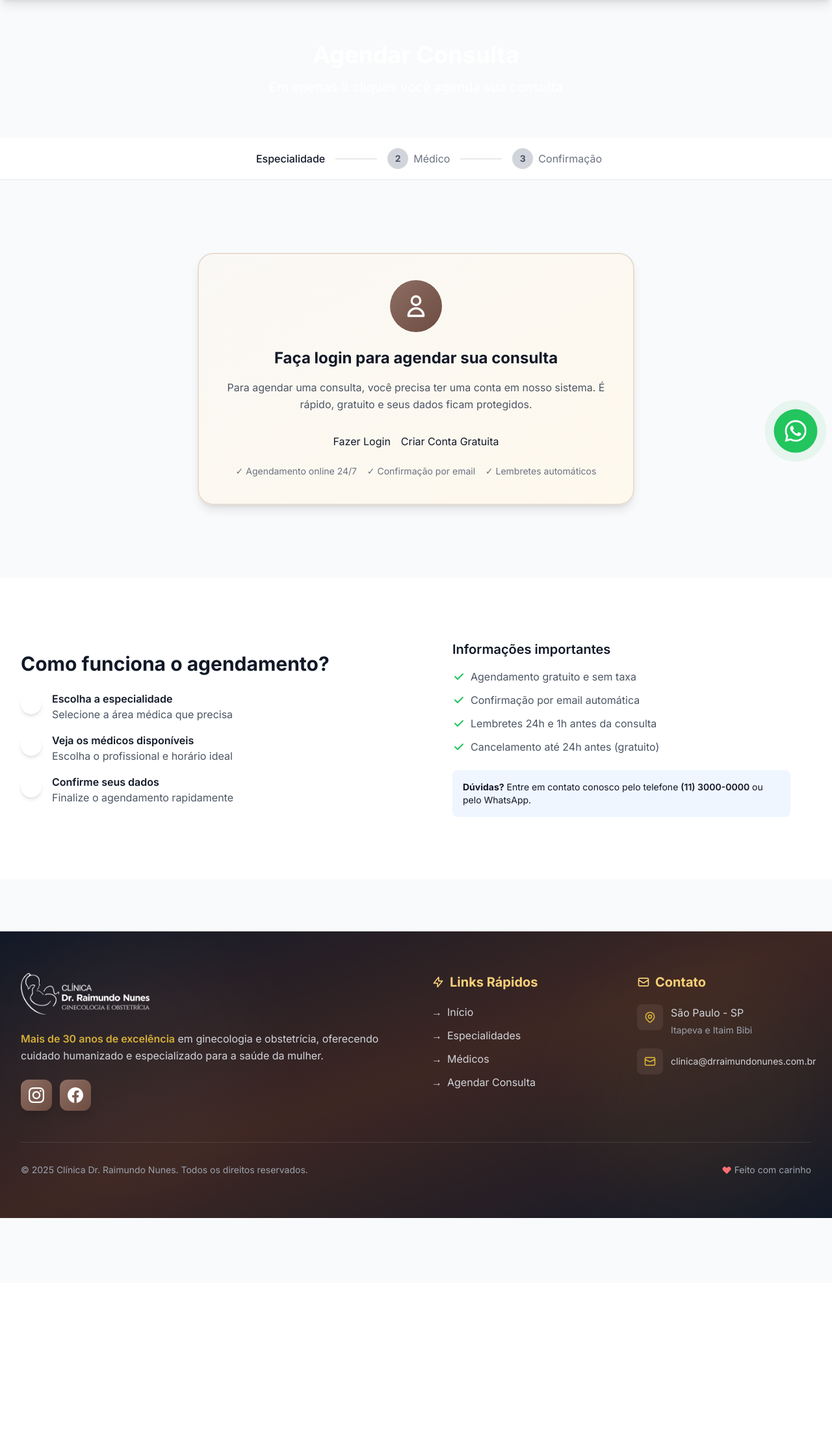
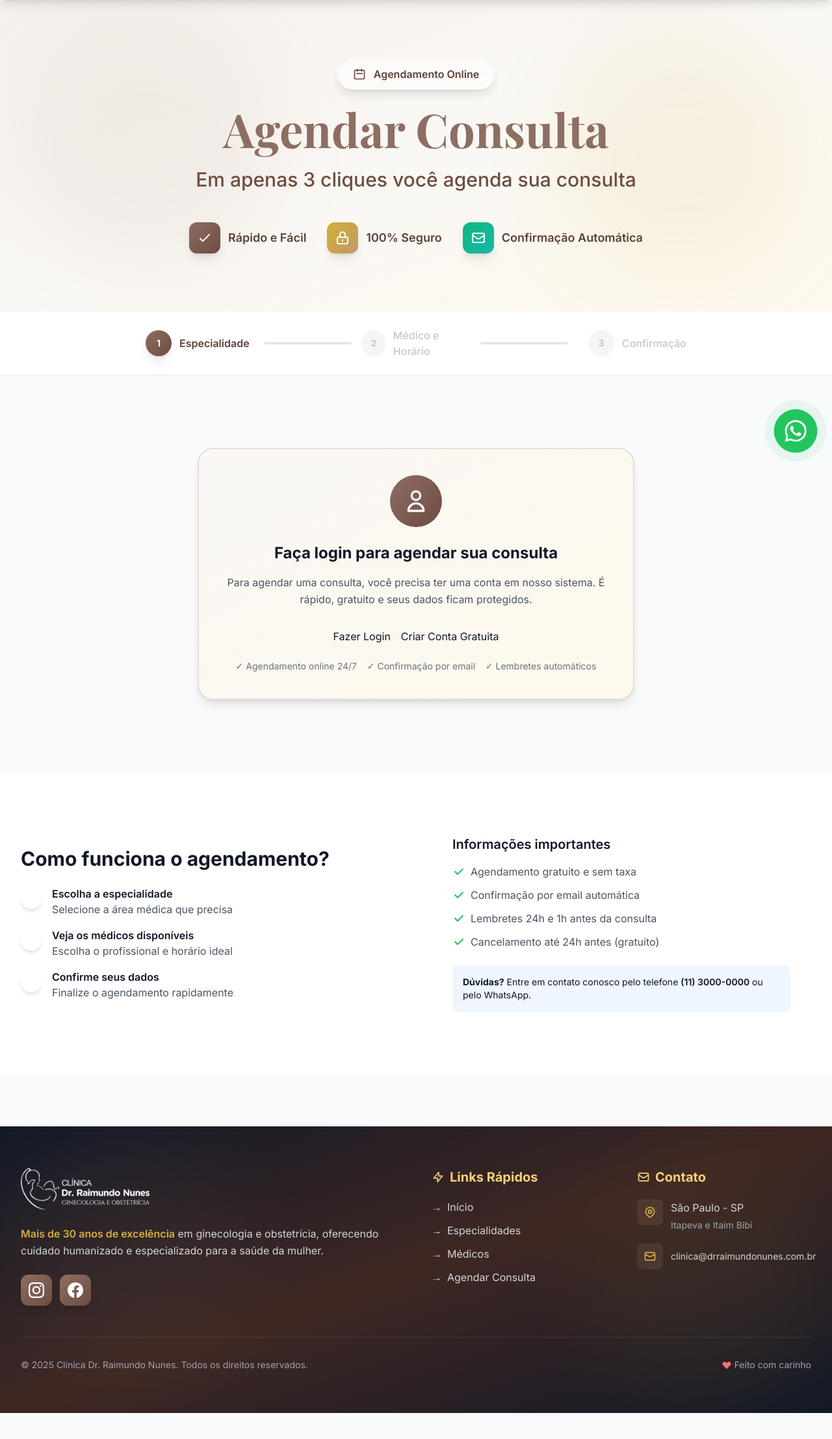
Before and after one commit to lsfrenzel/clinica_raimundo, a Flask app: page /appointments/agendar in a window 1280 px wide. Shown: the part 81-2295 px from the top of the page at 65% size. Before the commit the page ends 1955 px from the top, so only its background shows below. Run offline with Flask 3, Linux system fonts and the light colour scheme; data that the repository does not hold is empty; some libraries are stand-ins or nearby versions.

Commit message:
Update appointment page design and doctor ordering
Modify `agendar.html` to change text color and improve page design. Reorder doctor listings and add images to the "Meet Our Team" section in the doctor's page.

Replit-Commit-Author: Agent
Replit-Commit-Session-Id: 1837ddff-fe8b-4ca3-89cd-8aa825d5407a
Replit-Commit-Checkpoint-Type: intermediate_checkpoint
Replit-Commit-Screenshot-Url: https://storage.googleapis.com/screenshot-production-us-central1/2f3f1a91-d1de-4360-afe7-7d01dda6adef/1837ddff-fe8b-4ca3-89cd-8aa825d5407a/4uOZU6W

```diff
--- a/app/templates/appointments/agendar.html
+++ b/app/templates/appointments/agendar.html
@@ -4,30 +4,88 @@
 
 {% block content %}
 <!-- Hero Section -->
-<section class="clinic-gradient text-white py-16">
-    <div class="max-w-7xl mx-auto px-4 sm:px-6 lg:px-8 text-center">
-        <h1 class="text-4xl font-bold mb-4">Agendar Consulta</h1>
-        <p class="text-xl font-medium text-white">Em apenas 3 cliques você agenda sua consulta</p>
+<section class="relative overflow-hidden min-h-[60vh] flex items-center bg-gradient-to-br from-primary-100 via-primary-50 to-accent-50">
+    <!-- Decorative Background -->
+    <div class="absolute inset-0 opacity-10">
+        <div class="absolute w-96 h-96 bg-primary-400 rounded-full blur-3xl top-10 left-10 animate-float"></div>
+        <div class="absolute w-96 h-96 bg-accent-400 rounded-full blur-3xl bottom-10 right-10 animate-float" style="animation-delay: 2s;"></div>
+    </div>
+
+    <div class="max-w-7xl mx-auto px-4 sm:px-6 lg:px-8 text-center relative z-10" data-aos="fade-up">
+        <div class="mb-6">
+            <div class="inline-flex items-center bg-white/60 backdrop-blur-sm rounded-full px-6 py-3 shadow-lg">
+                <svg class="w-5 h-5 text-primary-600 mr-3" fill="none" stroke="currentColor" viewBox="0 0 24 24">
+                    <path stroke-linecap="round" stroke-linejoin="round" stroke-width="2" d="M8 7V3m8 4V3m-9 8h10M5 21h14a2 2 0 002-2V7a2 2 0 00-2-2H5a2 2 0 00-2 2v12a2 2 0 002 2z" />
+                </svg>
+                <span class="text-primary-700 font-semibold">Agendamento Online</span>
+            </div>
+        </div>
+
+        <h1 class="text-5xl sm:text-6xl lg:text-7xl font-display font-bold mb-6" style="color: #8D6E63;">
+            Agendar Consulta
+        </h1>
+        <p class="text-2xl sm:text-3xl font-medium mb-8" style="color: #6D4C41;">
+            Em apenas 3 cliques você agenda sua consulta
+        </p>
+
+        <div class="flex flex-wrap justify-center gap-8 mt-12">
+            <div class="flex items-center space-x-3" data-aos="fade-up" data-aos-delay="100">
+                <div class="w-12 h-12 bg-gradient-to-br from-primary-500 to-primary-600 rounded-xl flex items-center justify-center shadow-lg">
+                    <svg class="w-6 h-6 text-white" fill="none" stroke="currentColor" viewBox="0 0 24 24">
+                        <path stroke-linecap="round" stroke-linejoin="round" stroke-width="2" d="M5 13l4 4L19 7" />
+                    </svg>
+                </div>
+                <span class="text-primary-700 font-semibold text-lg">Rápido e Fácil</span>
+            </div>
+            <div class="flex items-center space-x-3" data-aos="fade-up" data-aos-delay="200">
+                <div class="w-12 h-12 bg-gradient-to-br from-accent-400 to-accent-500 rounded-xl flex items-center justify-center shadow-lg">
+                    <svg class="w-6 h-6 text-white" fill="none" stroke="currentColor" viewBox="0 0 24 24">
+                        <path stroke-linecap="round" stroke-linejoin="round" stroke-width="2" d="M12 15v2m-6 4h12a2 2 0 002-2v-6a2 2 0 00-2-2H6a2 2 0 00-2 2v6a2 2 0 002 2zm10-10V7a4 4 0 00-8 0v4h8z" />
+                    </svg>
+                </div>
+                <span class="text-primary-700 font-semibold text-lg">100% Seguro</span>
+            </div>
+            <div class="flex items-center space-x-3" data-aos="fade-up" data-aos-delay="300">
+                <div class="w-12 h-12 bg-gradient-to-br from-emerald-500 to-teal-500 rounded-xl flex items-center justify-center shadow-lg">
+                    <svg class="w-6 h-6 text-white" fill="none" stroke="currentColor" viewBox="0 0 24 24">
+                        <path stroke-linecap="round" stroke-linejoin="round" stroke-width="2" d="M3 8l7.89 5.26a2 2 0 002.22 0L21 8M5 19h14a2 2 0 002-2V7a2 2 0 00-2-2H5a2 2 0 00-2 2v10a2 2 0 002 2z" />
+                    </svg>
+                </div>
+                <span class="text-primary-700 font-semibold text-lg">Confirmação Automática</span>
+            </div>
+        </div>
     </div>
 </section>
 
 <!-- Progresso -->
-<div class="bg-white border-b">
-    <div class="max-w-7xl mx-auto px-4 sm:px-6 lg:px-8 py-4">
-        <div class="flex items-center justify-center">
-            <div class="flex items-center">
-                <div class="bg-clinic-primary text-white w-8 h-8 rounded-full flex items-center justify-center text-sm font-bold">1</div>
-                <span class="ml-2 text-clinic-primary font-medium">Especialidade</span>
+<div class="bg-white shadow-sm border-b border-gray-100 sticky top-20 z-30">
+    <div class="max-w-4xl mx-auto px-4 sm:px-6 lg:px-8 py-6">
+        <div class="flex items-center justify-between">
+            <div class="flex items-center flex-1">
+                <div class="flex items-center">
+                    <div class="w-10 h-10 bg-gradient-to-br from-primary-500 to-primary-600 text-white rounded-full flex items-center justify-center text-sm font-bold shadow-lg">1</div>
+                    <span class="ml-3 text-primary-700 font-semibold">Especialidade</span>
+                </div>
             </div>
-            <div class="mx-4 h-px bg-gray-300 w-16"></div>
-            <div class="flex items-center">
-                <div class="bg-gray-300 text-gray-600 w-8 h-8 rounded-full flex items-center justify-center text-sm font-bold">2</div>
-                <span class="ml-2 text-gray-500">Médico</span>
+            <div class="hidden sm:block flex-1">
+                <div class="h-1 bg-gray-200 rounded-full mx-4 relative overflow-hidden">
+                    <div class="absolute inset-0 w-0 bg-gradient-to-r from-primary-500 to-primary-600 rounded-full"></div>
+                </div>
             </div>
-            <div class="mx-4 h-px bg-gray-300 w-16"></div>
-            <div class="flex items-center">
-                <div class="bg-gray-300 text-gray-600 w-8 h-8 rounded-full flex items-center justify-center text-sm font-bold">3</div>
-                <span class="ml-2 text-gray-500">Confirmação</span>
+            <div class="flex items-center flex-1 justify-center">
+                <div class="flex items-center opacity-40">
+                    <div class="w-10 h-10 bg-gray-200 text-gray-500 rounded-full flex items-center justify-center text-sm font-bold">2</div>
+                    <span class="ml-3 text-gray-500 font-medium hidden sm:inline">Médico e Horário</span>
+                </div>
+            </div>
+            <div class="hidden sm:block flex-1">
+                <div class="h-1 bg-gray-200 rounded-full mx-4"></div>
+            </div>
+            <div class="flex items-center flex-1 justify-end">
+                <div class="flex items-center opacity-40">
+                    <div class="w-10 h-10 bg-gray-200 text-gray-500 rounded-full flex items-center justify-center text-sm font-bold">3</div>
+                    <span class="ml-3 text-gray-500 font-medium hidden sm:inline">Confirmação</span>
+                </div>
             </div>
         </div>
     </div>
@@ -63,33 +121,42 @@
                 </div>
             </div>
         {% else %}
-            <div class="text-center mb-12">
-                <h2 class="text-3xl font-bold text-gray-900 mb-4">Escolha a Especialidade</h2>
-                <p class="text-lg text-gray-600">Selecione a área médica para sua consulta</p>
+            <div class="text-center mb-12" data-aos="fade-up">
+                <h2 class="text-4xl font-display font-bold mb-4" style="color: #8D6E63;">Escolha a Especialidade</h2>
+                <p class="text-xl text-gray-600">Selecione a área médica para sua consulta</p>
             </div>
 
             {% if especialidades %}
-                <div class="grid grid-cols-1 md:grid-cols-2 lg:grid-cols-3 gap-6">
+                <div class="grid grid-cols-1 md:grid-cols-2 lg:grid-cols-3 gap-8">
                     {% for especialidade in especialidades %}
                     <a href="{{ url_for('appointments.medicos_por_especialidade', especialidade_id=especialidade.id) }}"
-                       class="bg-white p-6 rounded-lg shadow-sm hover:shadow-md transition-all duration-200 border-2 border-transparent hover:border-clinic-accent group">
-                        <div class="text-center">
-                            <div class="w-16 h-16 mx-auto mb-4 bg-clinic-light rounded-full flex items-center justify-center group-hover:bg-clinic-primary group-hover:text-white transition-colors duration-200">
-                                <svg class="w-8 h-8 text-clinic-primary group-hover:text-white" fill="none" stroke="currentColor" viewBox="0 0 24 24">
+                       class="card-interactive bg-white rounded-2xl shadow-lg hover:shadow-2xl transition-all duration-300 overflow-hidden border-2 border-transparent hover:border-primary-200 group"
+                       data-aos="fade-up" data-aos-delay="{{ loop.index0 * 50 }}">
+                        <div class="p-8">
+                            <div class="w-20 h-20 mx-auto mb-6 bg-gradient-to-br from-primary-100 to-primary-200 rounded-2xl flex items-center justify-center group-hover:from-primary-500 group-hover:to-primary-600 transition-all duration-300 shadow-md group-hover:shadow-xl transform group-hover:scale-110">
+                                <svg class="w-10 h-10 text-primary-600 group-hover:text-white transition-colors duration-300" fill="none" stroke="currentColor" viewBox="0 0 24 24">
                                     <path stroke-linecap="round" stroke-linejoin="round" stroke-width="2" d="M9 12h6m-6 4h6m2 5H7a2 2 0 01-2-2V5a2 2 0 012-2h5.586a1 1 0 01.707.293l5.414 5.414a1 1 0 01.293.707V19a2 2 0 01-2 2z" />
                                 </svg>
                             </div>
-                            <h3 class="text-xl font-semibold text-gray-900 mb-2 group-hover:text-clinic-primary transition-colors duration-200">
+                            <h3 class="text-2xl font-bold text-gray-900 mb-3 group-hover:text-primary-600 transition-colors duration-300 text-center">
                                 {{ especialidade.nome }}
                             </h3>
-                            <p class="text-gray-600 mb-4 text-sm">
+                            <p class="text-gray-600 mb-6 text-center leading-relaxed">
                                 {{ especialidade.descricao if especialidade.descricao else 'Especialidade médica com atendimento de qualidade.' }}
                             </p>
-                            <div class="text-sm text-clinic-primary font-medium">
-                                Duração: {{ especialidade.duracao_padrao }} minutos
+                            <div class="flex items-center justify-center space-x-2 text-sm text-primary-600 font-semibold mb-6">
+                                <svg class="w-5 h-5" fill="none" stroke="currentColor" viewBox="0 0 24 24">
+                                    <path stroke-linecap="round" stroke-linejoin="round" stroke-width="2" d="M12 8v4l3 3m6-3a9 9 0 11-18 0 9 9 0 0118 0z" />
+                                </svg>
+                                <span>{{ especialidade.duracao_padrao }} minutos</span>
                             </div>
-                            <div class="mt-4 text-clinic-primary group-hover:text-clinic-accent font-medium">
-                                Selecionar →
+                            <div class="text-center">
+                                <span class="inline-flex items-center justify-center px-6 py-3 bg-gradient-to-r from-primary-500 to-primary-600 text-white font-semibold rounded-xl group-hover:from-primary-600 group-hover:to-primary-700 transition-all duration-300 shadow-md group-hover:shadow-lg">
+                                    Selecionar
+                                    <svg class="w-5 h-5 ml-2 group-hover:translate-x-1 transition-transform duration-300" fill="none" stroke="currentColor" viewBox="0 0 24 24">
+                                        <path stroke-linecap="round" stroke-linejoin="round" stroke-width="2" d="M13 7l5 5m0 0l-5 5m5-5H6" />
+                                    </svg>
+                                </span>
                             </div>
                         </div>
                     </a>
```
